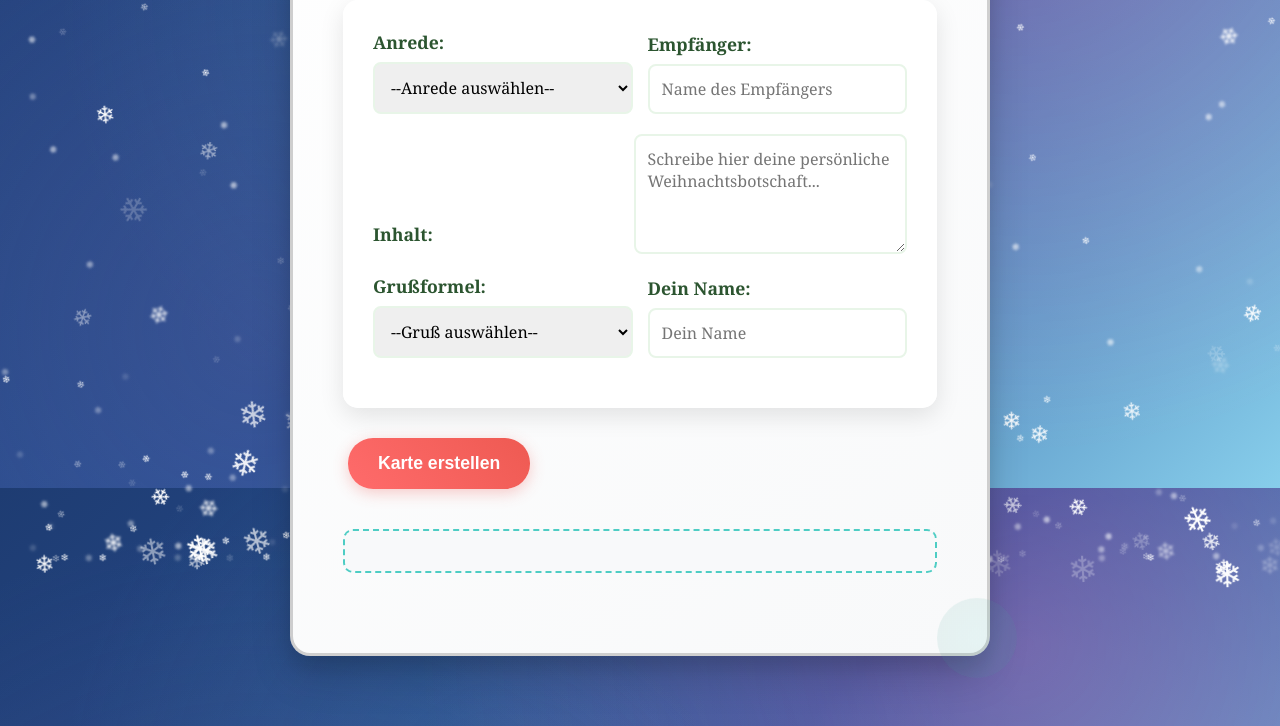
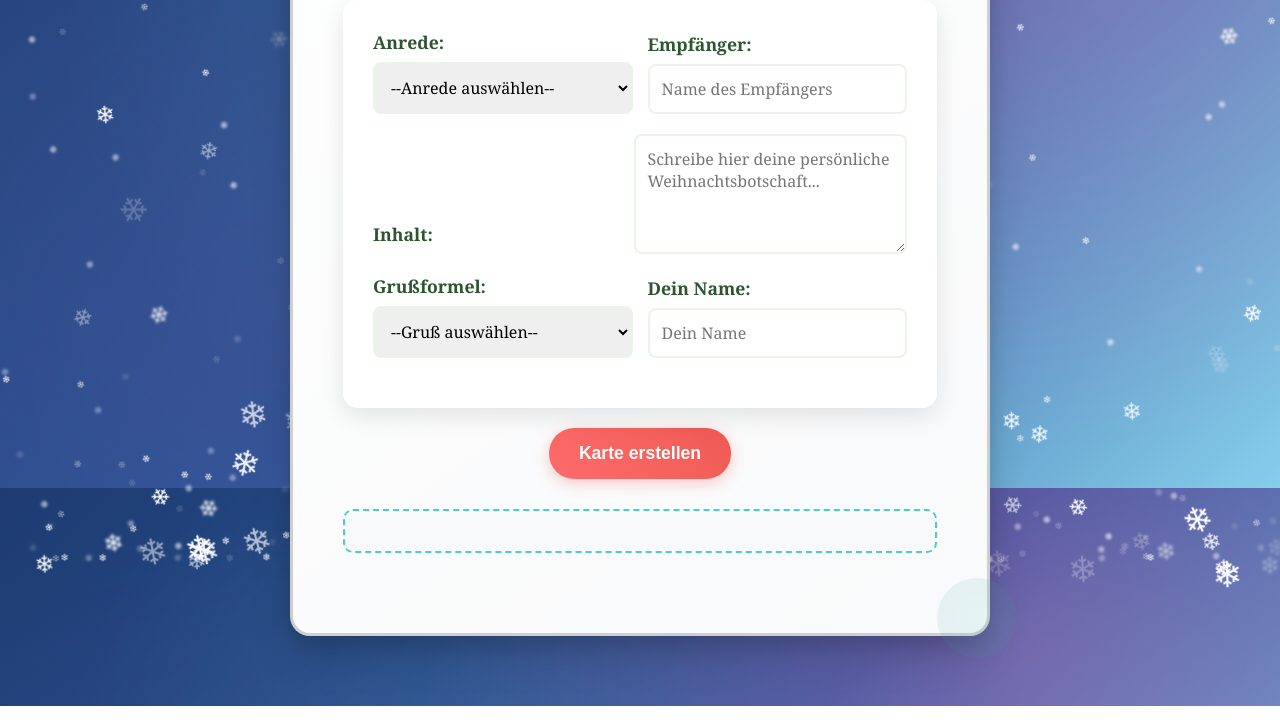
Before and after one commit to ellwoodb/christmas-card-generator, a Flask app: page /edit in a window 1280 px wide. Shown: the part 312-1038 px from the top of the page. Run offline with Flask 3, Linux system fonts and the light colour scheme; some libraries are stand-ins or nearby versions.

Commit message:
Center QR code and button

```diff
--- a/static/style.css
+++ b/static/style.css
@@ -158,11 +158,14 @@ button:active {
 /* QR Code Container */
 #qrcode {
   text-align: center;
-  margin: 30px 0;
+  margin: 30px auto;
   padding: 20px;
   background: #f8f9fa;
   border-radius: 10px;
   border: 2px dashed #4ecdc4;
+  display: flex;
+  justify-content: center;
+  align-items: center;
 }
 
 /* Weihnachtskarte Vorschau */
@@ -543,3 +546,9 @@ a:hover {
   overflow-wrap: anywhere;
   word-break: break-word;
 }
+
+/* Zentriere den "Karte erstellen" Button */
+#btn-edit-done {
+  display: block;
+  margin: 20px auto;
+}
```
